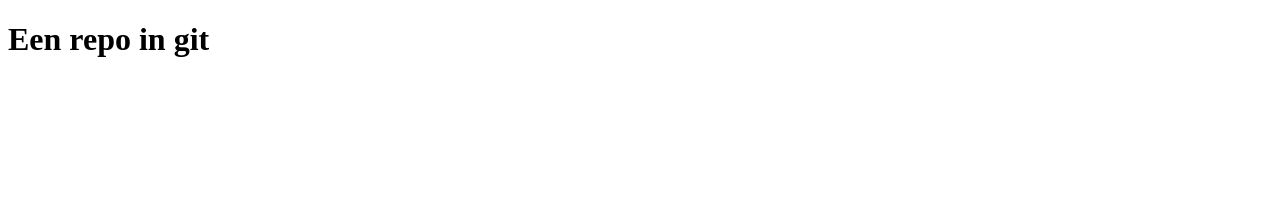
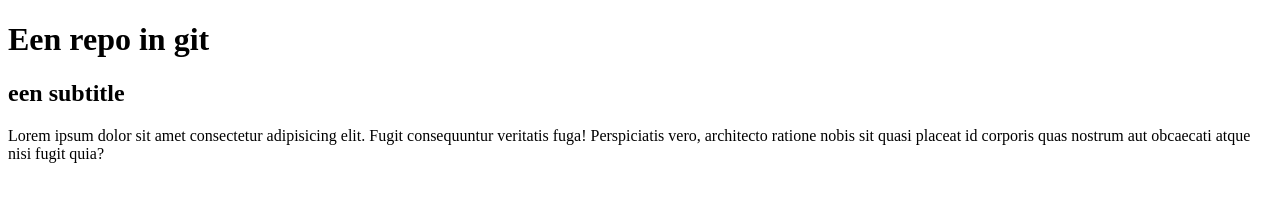
Before and after one commit to TomDeSmetUcll/GitRepo, a plain HTML site: page gitdemo.html in a window 1280 px wide. Drawn offline with Linux system fonts and the light colour scheme.

Commit message:
H2 toegevoegd

```diff
--- a/gitdemo.html
+++ b/gitdemo.html
@@ -7,5 +7,7 @@
 </head>
 <body>
     <h1>Een repo in git</h1>
+    <h2>een subtitle</h2>
+    <p>Lorem ipsum dolor sit amet consectetur adipisicing elit. Fugit consequuntur veritatis fuga! Perspiciatis vero, architecto ratione nobis sit quasi placeat id corporis quas nostrum aut obcaecati atque nisi fugit quia?</p>
 </body>
 </html>
```
